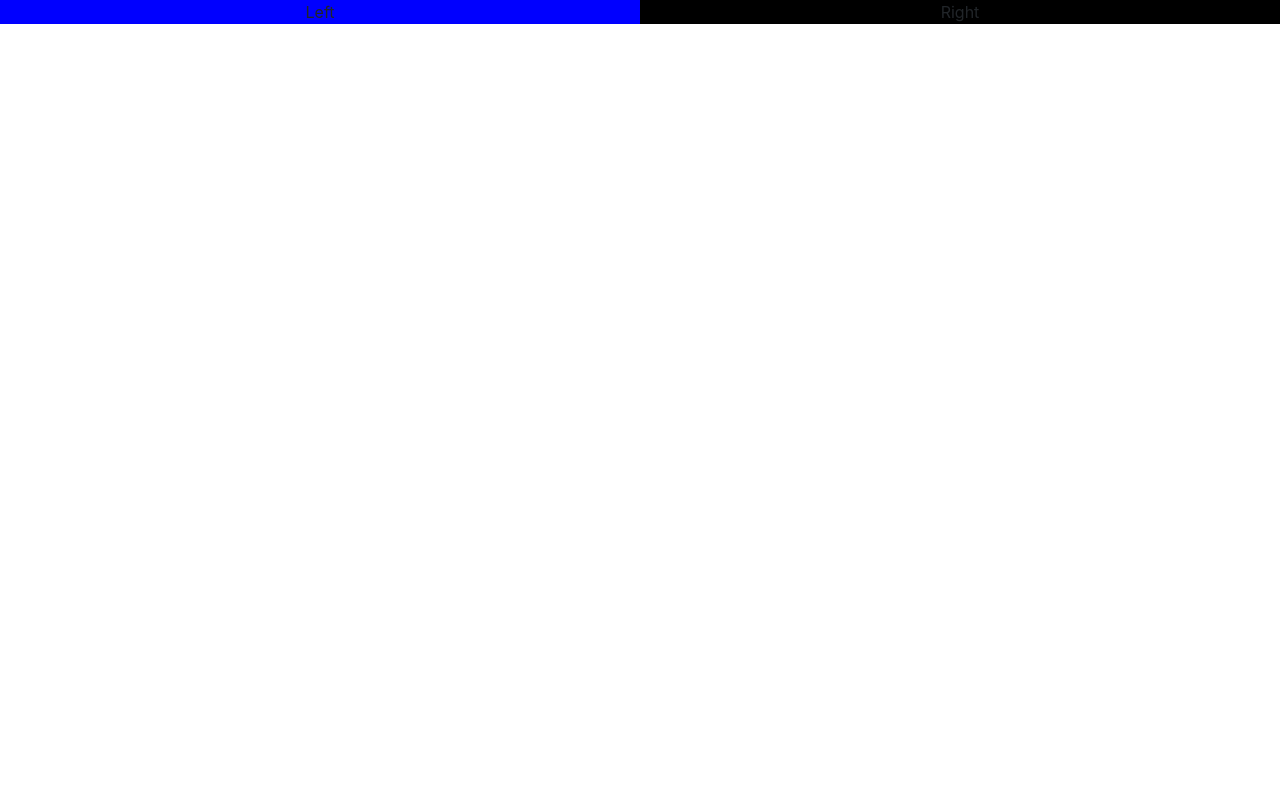
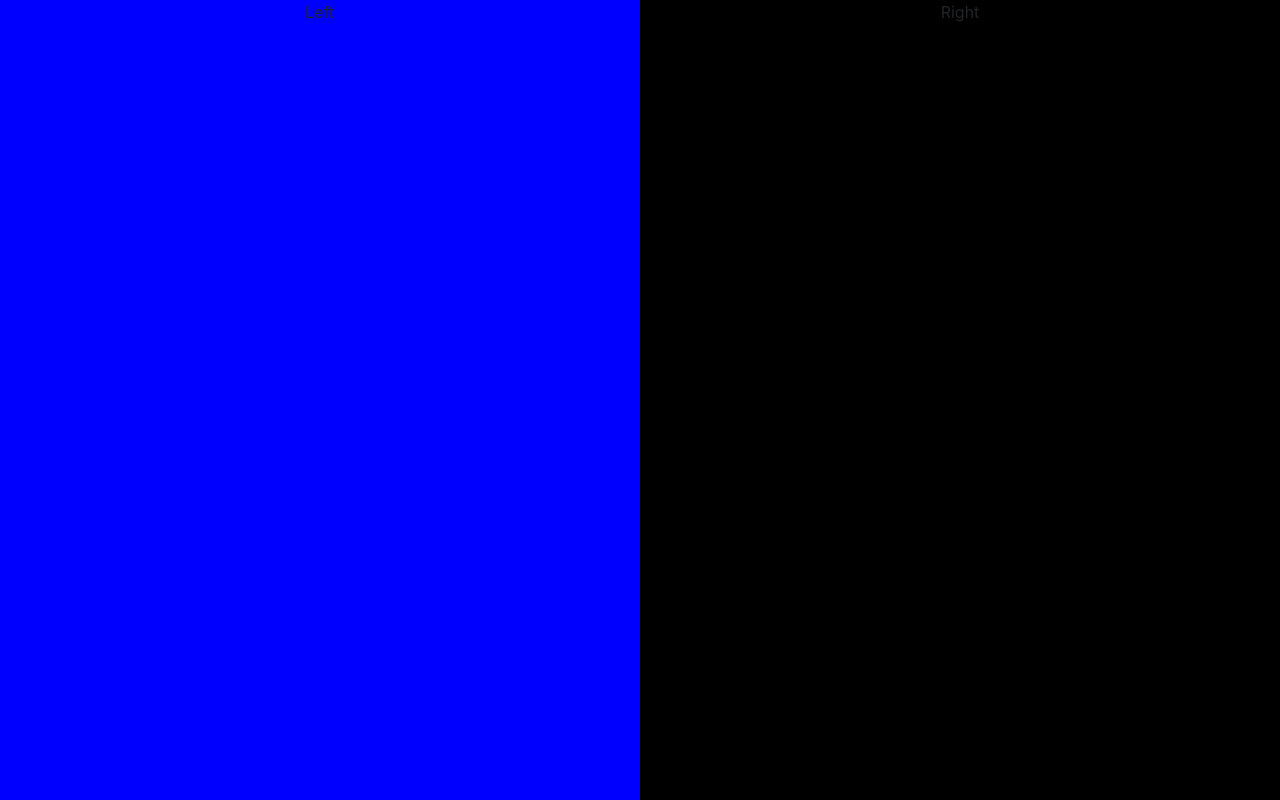
Before and after one commit to kpakula/noteapp-react, a React (Create React App) app: page /signup in a window 1280 px wide. Built offline with nearby package versions, Linux system fonts and the light colour scheme.

Commit message:
Height on all page

```diff
--- a/src/App.css
+++ b/src/App.css
@@ -1,7 +1,6 @@
 
 .App {
   text-align: center;
-  background-color: red;
 }
 
 
--- a/src/components/register/Register.js
+++ b/src/components/register/Register.js
@@ -1,9 +1,10 @@
 import React from "react";
 import { Row, Col } from "react-bootstrap";
 import "./Register.css";
+
 export default function Register() {
   return (
-    <Row className="h-100">
+    <Row className="justify-content-center h-100">
       <Col className="leftSide">Left</Col>
       <Col className="rightSide">Right</Col>
     </Row>
--- a/src/index.css
+++ b/src/index.css
@@ -8,9 +8,10 @@ body {
   background-color: black;
 }
 
-html, body {
+html, body, #root, #root>div {
   height: 100%;
-  background-color: blue;
+  /* background: rgb(35,27,181); */
+  background: linear-gradient(90deg, rgba(35,27,181,1) 0%, rgba(4,117,193,1) 46%, rgba(0,212,255,1) 100%, rgba(9,9,121,1) 100%);
 }
 
 code {
```
